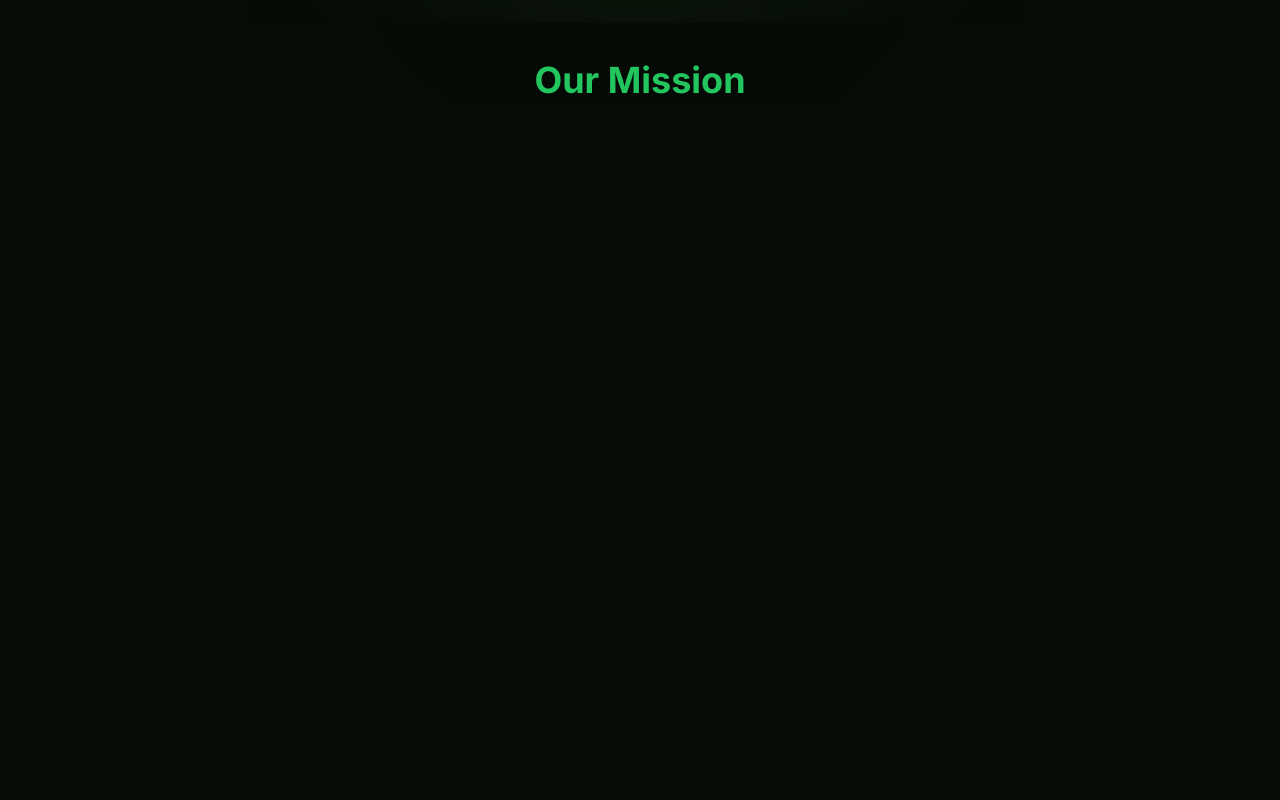
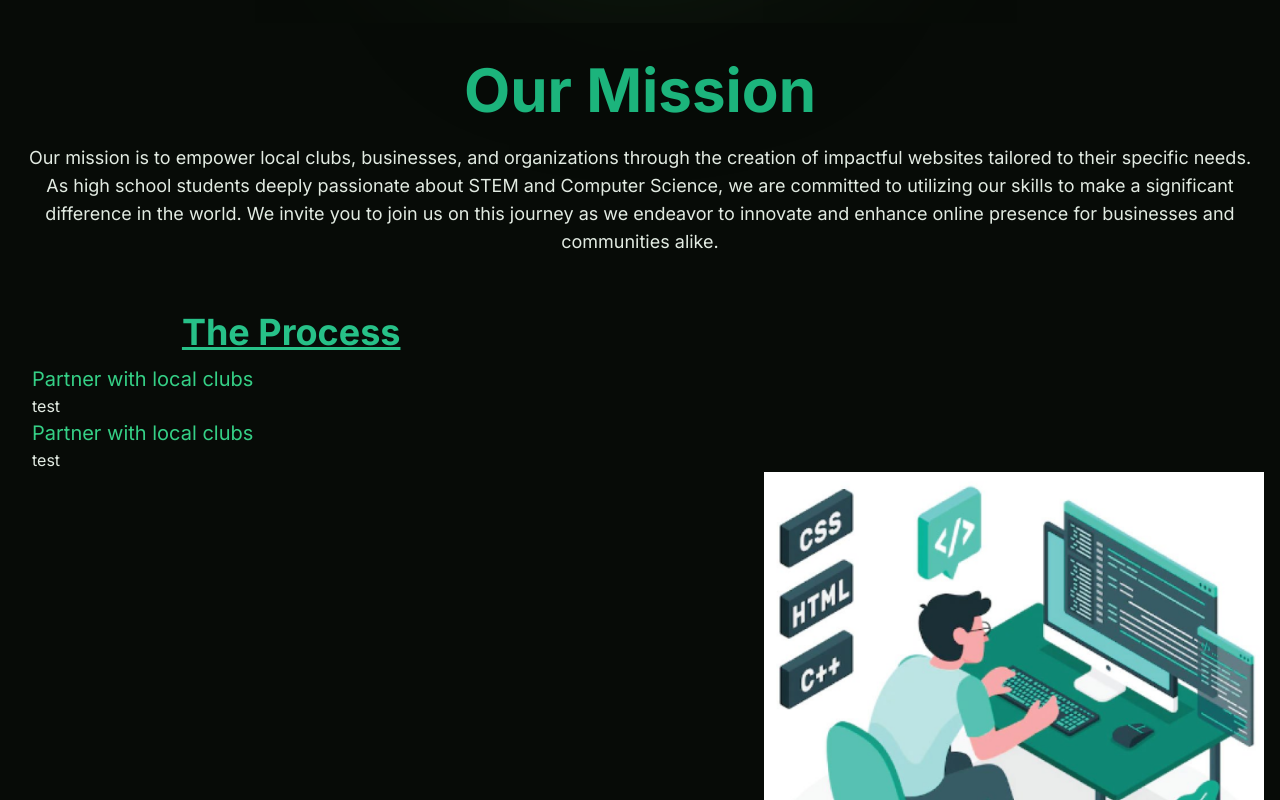
Before and after one commit to SaiChittella/Alpine_Dev_Website, a Next.js app: page / in a window 1280 px wide. Shown: the part 740-1540 px from the top of the page. Before the commit the page ends 842 px from the top, so only its background shows below. Built offline with nearby package versions, Linux system fonts and the light colour scheme.

Commit message:
Halfway done with 'Our Mission Tab'

```diff
--- a/src/app/globals.css
+++ b/src/app/globals.css
@@ -20,9 +20,14 @@ body {
 
 @keyframes glow-animation {
 	0% {
-		box-shadow: 0 0 300px 25px #21371F;
+		box-shadow: 0 0 300px 25px #21371f;
 	}
 	100% {
-		box-shadow: 0 0 300px 70px #21371F;
+		box-shadow: 0 0 300px 70px #21371f;
 	}
 }
+
+.underline-green {
+	text-decoration: underline;
+	text-decoration-color: #27c188;
+}
--- a/src/app/page.tsx
+++ b/src/app/page.tsx
@@ -1,4 +1,5 @@
 import Hero from "@/components/Hero";
+import Process from "@/components/Information";
 
 export default function Home() {
 	return (
@@ -7,9 +8,63 @@ export default function Home() {
 				<Hero />
 			</div>
 			<div id="mission">
-				<p className="text-center text-4xl text-green-500 font-bold">
+				<p
+					className="max-w-full text-center text-6xl font-bold"
+					style={{ color: "#1CB47C" }}
+				>
 					Our Mission
 				</p>
+				<div className="flex justify-center">
+					<p className="max-w-screen-50 mx-auto p-6 text-center text-lg">
+						Our mission is to empower local clubs, businesses, and
+						organizations through the creation of impactful websites
+						tailored to their specific needs. As high school
+						students deeply passionate about STEM and Computer
+						Science, we are committed to utilizing our skills to
+						make a significant difference in the world. We invite
+						you to join us on this journey as we endeavor to
+						innovate and enhance online presence for businesses and
+						communities alike.
+					</p>
+				</div>
+
+				{/* Left side of the content */}
+				<div style={{ maxWidth: "70%" }}>
+					<div className="pt-8 flex justify-center h-full">
+						<div
+							className="flex items-center font-bold underline-green"
+							style={{ marginRight: "35%" }}
+						>
+							<p
+								className="text-4xl"
+								style={{ color: "#27C188" }}
+							>
+								The Process
+							</p>
+						</div>
+					</div>
+					<div className="pt-3 text-left ml-8">
+						<Process
+							title="Partner with local clubs"
+							description="test"
+						/>
+						<Process
+							title="Partner with local clubs"
+							description="test"
+						/>
+					</div>
+				</div>
+
+				{/* Right Side (Image) */}
+				<div className="flex flex-grow justify-end pr-4">
+					<img
+						src="imgs/web_dev_img.png"
+						alt="Web Dev Image"
+						style={{
+							maxWidth: "500px",
+						}}
+					/>
+				</div>
 			</div>
 		</div>
 	);
--- /dev/null
+++ b/src/components/Information.tsx
@@ -0,0 +1,15 @@
+interface ProcessProps {
+	title: string;
+	description: string;
+}
+
+const Process: React.FC<ProcessProps> = ({ title, description }) => {
+	return (
+		<div>
+			<p style={{ fontSize: "20px", color: "#35D086" }}>{title}</p>
+			<p>{description}</p>
+		</div>
+	);
+};
+
+export default Process;
--- a/src/components/ui/Navbar.tsx
+++ b/src/components/ui/Navbar.tsx
@@ -8,7 +8,7 @@ const NavBar: React.FC = () => {
 		setActiveTab(tab);
 	};
 
-	const scroll = (id:string) => {
+	const scroll = (id: string) => {
 		const missionSection = document.getElementById(id);
 		if (missionSection) {
 			missionSection.scrollIntoView({ behavior: "smooth" });
```
Also changed, not shown: src/components/Hero.tsx (+6 -4 lines), public/imgs/web_dev_img.png (added).
